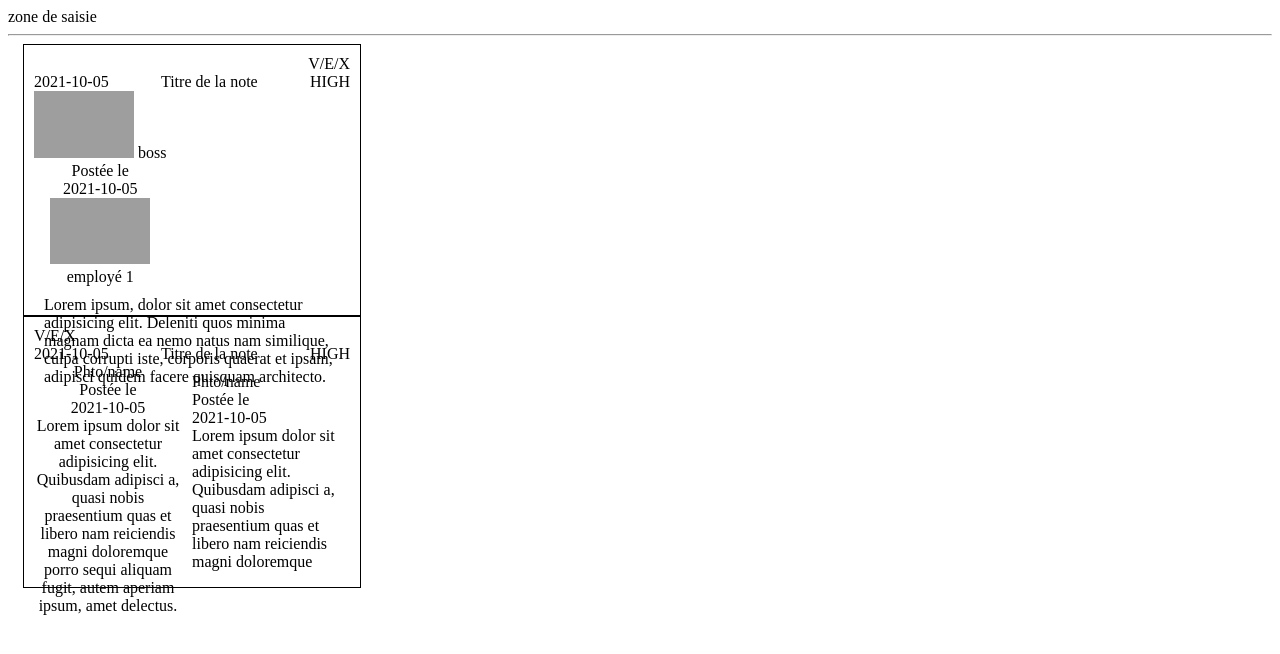
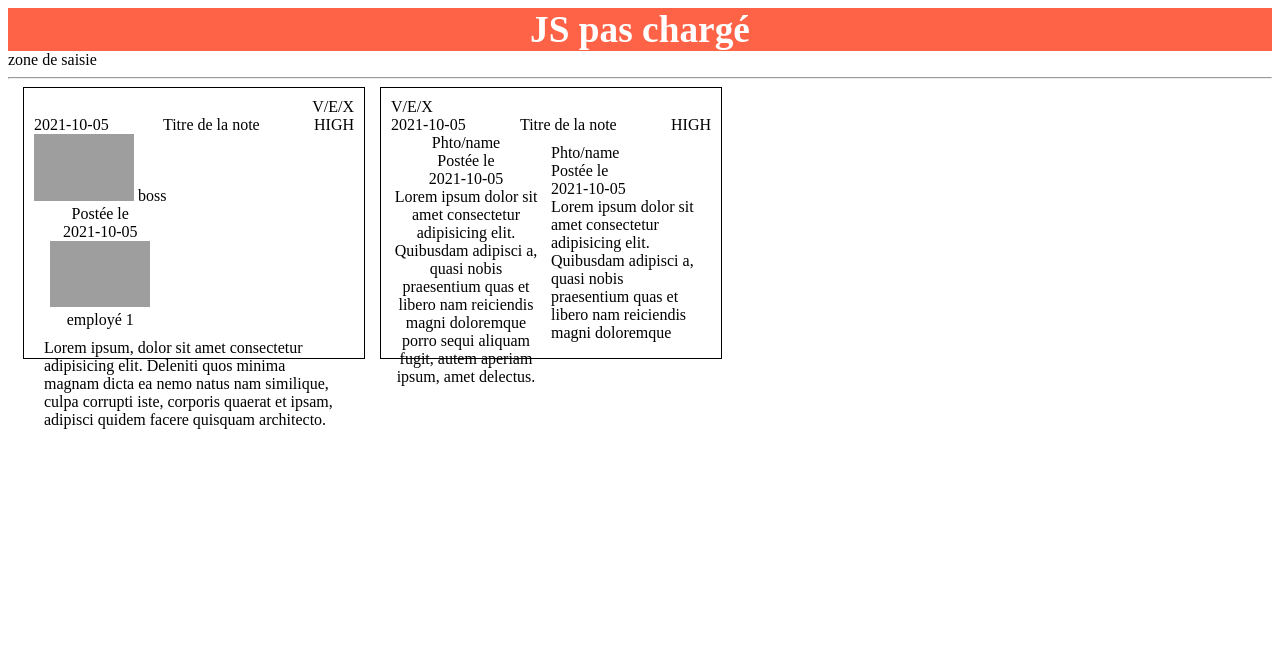
Before and after one commit to Kalios-dev/2021_10_05_DHL, a website: page index.html in a window 1280 px wide. Drawn offline with Linux system fonts and the light colour scheme; grey boxes are pictures that could not be loaded.

Commit message:
Mise en palce d'un fichier JS

```diff
--- /dev/null
+++ b/JS/app.js
@@ -0,0 +1,3 @@
+// document.getElementById('jsLoaded').remove();
+document.getElementById('jsLoaded').style.backgroundcolor="skyblue";
+document.getElementById('jsLoaded').innerHTML="Js bien chargé";
--- a/index.html
+++ b/index.html
@@ -8,10 +8,11 @@
     <link rel="stylesheet" href="styles/style.css">
 </head>
 <body>
+    <div id="jsloader">JS pas chargé</div>
     <div id="main-wrapper">
         <div id="saisie_wrapper">zone de saisie</div>
         <hr>
-        <div id="messages-list"></div>
+        <div id="messages-list">
             <div id="note-0" class="note">
                 <div class="note-buttons"><diV class="empty">V/E/X</div></div>
                 <div class="note-header">
@@ -51,6 +52,8 @@
                         </div>
                     </div>
                     </div>
+        </div>
     </div>
+<script src="js/app.js"></script>
 </body>
 </html>
--- a/styles/style.css
+++ b/styles/style.css
@@ -43,3 +43,10 @@ height: 48px;
 text-align: right;
 width: 100%;
 }
+#jsloader{
+    background-color: tomato;
+    color: white;
+    font-weight: 900;
+    font-size: 28pt;
+    text-align: center;
+}
```
